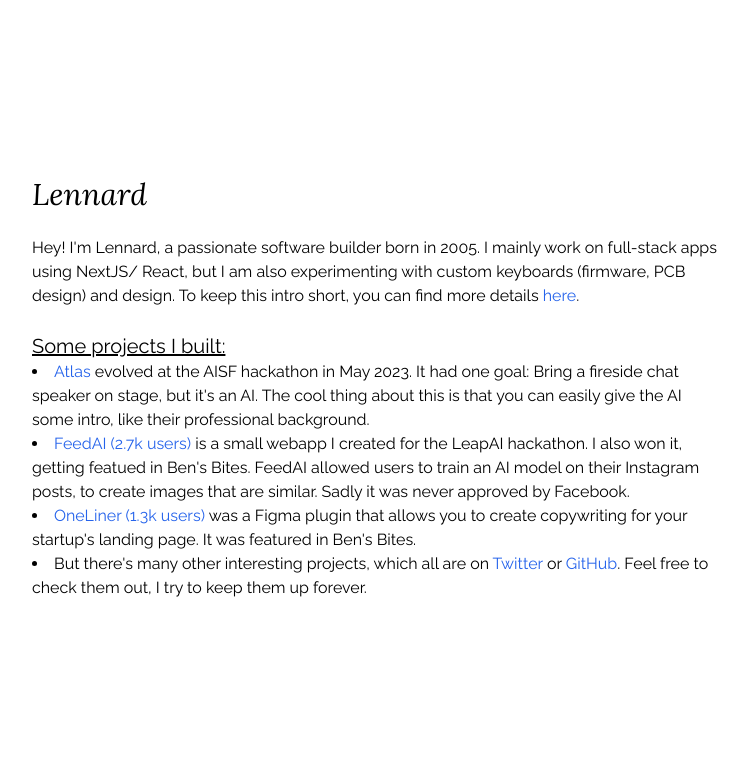
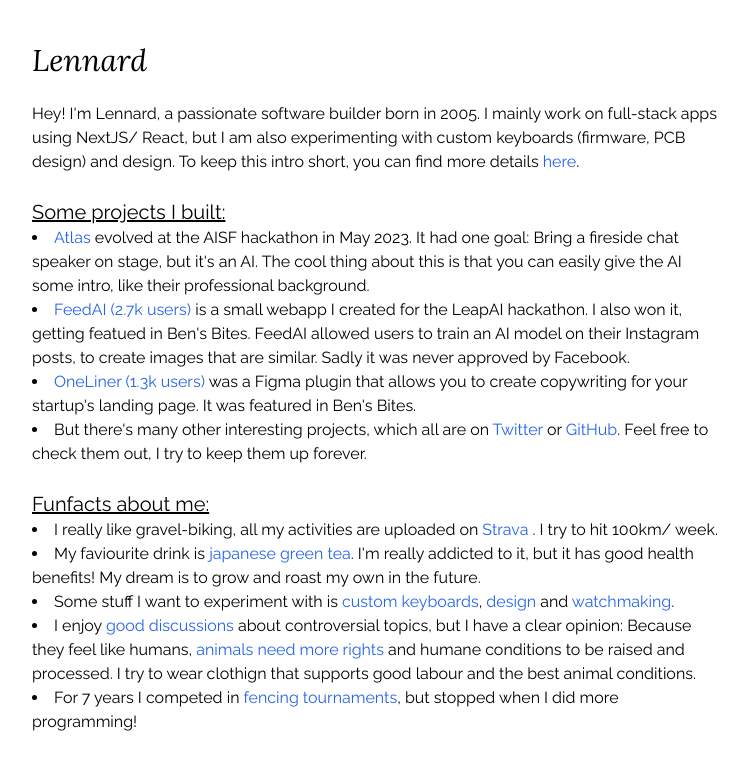
Before and after one commit to 0w9/personal, a Next.js app: page / in a window 1280 px wide. Shown: the top 770 px of the page, without its empty margins (264-1012 px from the left). Built offline with nearby package versions, Linux system fonts and the light colour scheme.

Commit message:
Adding funfacts

```diff
--- a/src/pages/index.js
+++ b/src/pages/index.js
@@ -29,8 +29,23 @@
           </div>
 
           <br />
+
+        <div>
+            <p className="underline-offset-5 text-xl underline">Funfacts about me:</p>
+
+            <div>
+              <div>
+                  <li>I really like gravel-biking, all my activities are uploaded on <Link href="https://www.strava.com/athletes/98819139" className="text-blue-600 hover:underline">Strava </Link>. I try to hit 100km/ week.</li>
+                  <li>My faviourite drink is <Link disabled href="/" className="text-blue-600 hover:underline">japanese green tea</Link>. I'm really addicted to it, but it has good health benefits! My dream is to grow and roast my own in the future.</li>
+                  <li>Some stuff I want to experiment with is <Link className="text-blue-600 hover:underline" href="/">custom keyboards</Link>, <Link className="text-blue-600 hover:underline" href="/">design</Link> and <Link className="text-blue-600 hover:underline" href="/">watchmaking</Link>.</li>
+                  <li>I enjoy <Link disabled href="/" className="text-blue-600 hover:underline">good discussions</Link> about controversial topics, but I have a clear opinion: Because they feel like humans, <Link className="text-blue-600 hover:underline" href="/">animals need more rights </Link>and humane conditions to be raised and processed. I try to wear clothign that supports good labour and the best animal conditions.</li>
+                  <li>For 7 years I competed in <Link disabled href="/" className="text-blue-600 hover:underline">fencing tournaments</Link>, but stopped when I did more programming!</li>
+              </div>
+            </div>
           </div>
 
+          <br />
+        </div>
       </div>
     </div>
   );
```
Lines whose indentation alone changed are shown as unchanged.
